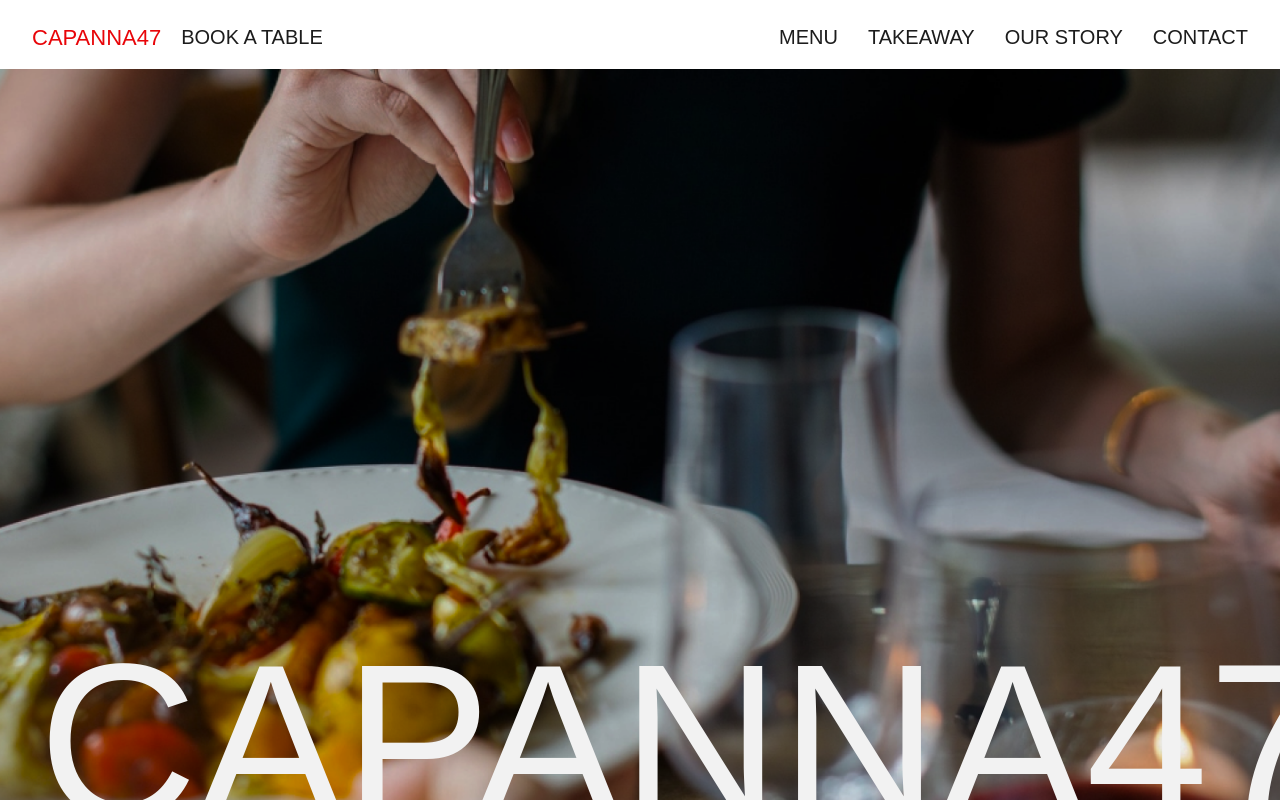
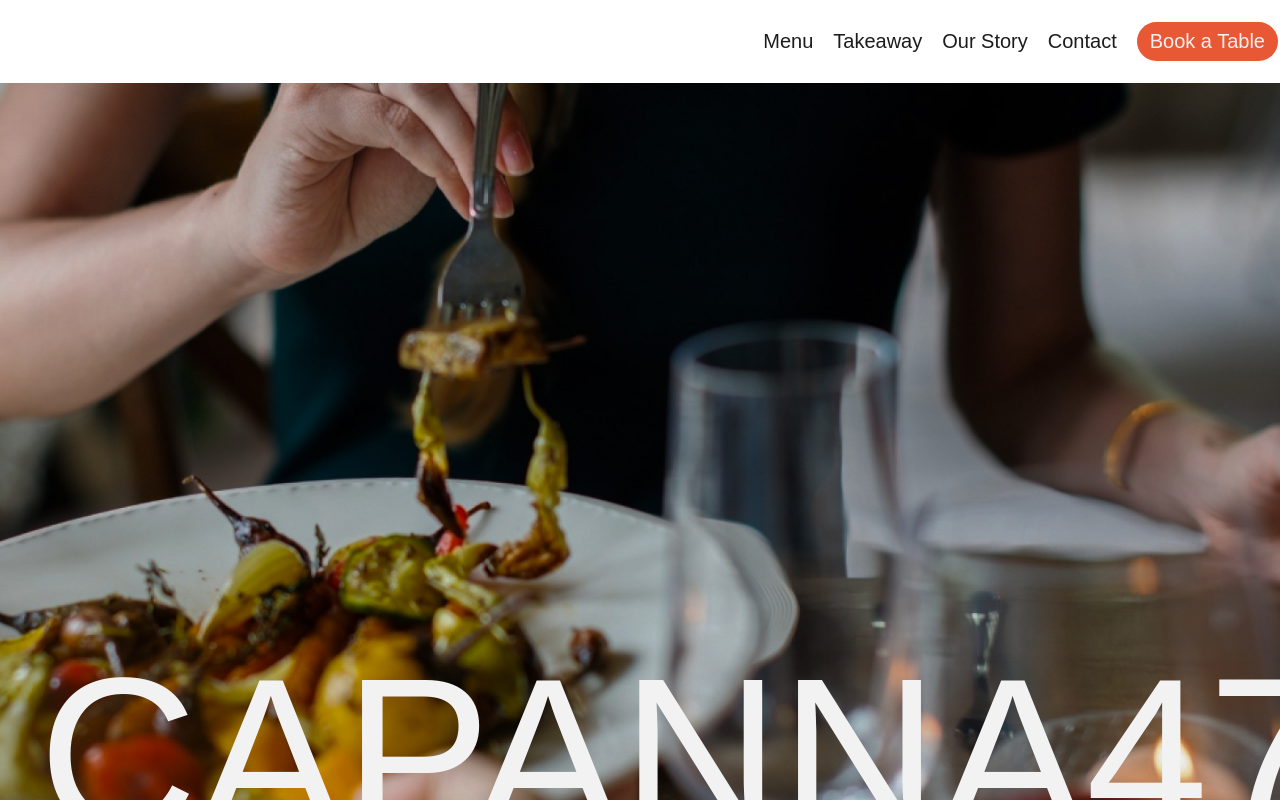
Before and after one commit to ozolinala/capanna74, a Next.js app: page / in a window 1280 px wide. Shown: the top 800 px of the page. Built offline with nearby package versions, Linux system fonts and the light colour scheme.

Commit message:
fix: new nav bar

```diff
--- a/src/components/Layout.js
+++ b/src/components/Layout.js
@@ -2,30 +2,32 @@
 import React from 'react';
 import styles from '../styles/Layout.module.css'; // Import a separate CSS module
 
-const Layout = ({ children }) => {
+const Layout = ({ currentPage, children }) => {
+  const menuItems = [
+    { id: 1, label: 'Menu', link: '/menu' },
+    { id: 2, label: 'Takeaway', link: '/takeaway' },
+    { id: 3, label: 'Our Story', link: '/our-story' },
+    { id: 4, label: 'Contact', link: '/contact' },
+  ];
+
   return (
     <div className={styles.container}>
     <nav className={styles.nav}>
-        <div className={styles.leftNav}>
-          <Link href="/" passHref>
-            <div className={styles.redText}>CAPANNA47</div>
-          </Link>
-          <Link href="/bookings" passHref>
-            <p>BOOK A TABLE</p>
+      <div className={styles.navLinks}>
+        {menuItems.map((item) => (
+          <div key={item.id} className={styles.navLink}>
+            <Link href={item.link}>
+              <p className={currentPage === item.label.toLowerCase() ? styles.active : ''}>
+                {item.label}
+                {currentPage === item.label.toLowerCase() && <span className={styles.dot}> •</span>}
+              </p>
             </Link>
           </div>
-        <div className={styles.rightNav}>
-          <Link href="/menu" passHref>
-            <p>MENU</p>
-          </Link>
-          <Link href="/takeaway" passHref>
-            <p>TAKEAWAY</p>
-          </Link>
-          <Link href="/our-story" passHref>
-            <p>OUR STORY</p>
-          </Link>
-          <Link href="/contact" passHref>
-            <p>CONTACT</p>
+        ))}
+      </div>
+      <div className={styles.bookTableButton}>
+        <Link href="/bookings">
+          <p>Book a Table</p>
         </Link>
       </div>
     </nav>
--- a/src/styles/Layout.module.css
+++ b/src/styles/Layout.module.css
@@ -1,38 +1,41 @@
+
 .nav {
   display: flex;
-  /* justify-content: space-between; */
+  justify-content: flex-end;
   align-items: center;
-  padding: 0.4rem 2rem 0 2rem;
-  /* position: fixed; */
-  width: 95%;
-  z-index: 100;
-  background-color: rgba(255, 255, 255, 0);
+  padding: 2px;
 }
 
-  .leftNav {
-    display: flex;
-    align-items: center;
-  }
+.navLinks {
+  display: flex;
+}
 
-  .redText {
-    color: var(--accent-color);
-    font-size: 22px;
-    margin-right: 20px;
-  }
+.navLink {
+  margin-right: 20px;
+}
 
-  .leftNav a:hover{
+.navLink p {
+  color: var(--black);
+  text-decoration: none;
+  position: relative;
+}
+
+.active {
+  font-weight: bold;
+}
+
+.dot {
+  color: var(--black);
+}
+
+.bookTableButton p {
+  background-color: var(--accent-color);
+  color: var(--off-white);
+  padding: 8px 13px;
+  border-radius: 25px;
   text-decoration: none;
 }
 
-.rightNav {
-  display: flex;
-  margin-left: auto;
+.bookTableButton p:hover {
+opacity: 0.9;
 }
-
-.rightNav a {
-  margin-left: 30px;
-}
-
-.rightNav a:hover {
-  text-decoration: underline;
-}
--- a/src/styles/globals.css
+++ b/src/styles/globals.css
@@ -1,5 +1,5 @@
 html {
-  --accent-color: #E80509;
+  --accent-color: #E85835;
   --black: #1C1C1C;
   --off-white: #F2F2F2;
   margin: 0;
```
Lines whose indentation alone changed are shown as unchanged.
